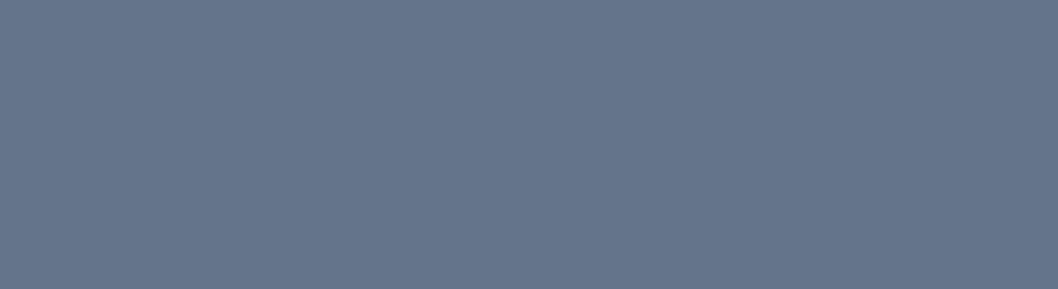
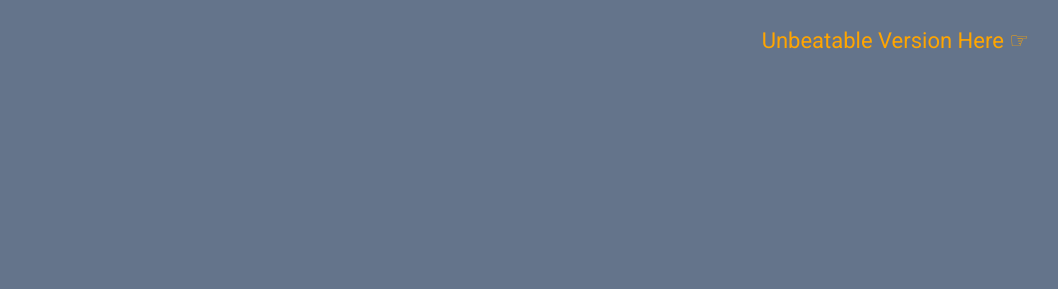
Before and after one commit to syedshaon/tic-tac-toe, a website: page index.html in a window 1280 px wide. Shown: the top 289 px of the page, without its empty margins (221-1279 px from the left). Drawn offline with Linux system fonts and the light colour scheme.

Commit message:
Added link of unbeatable version

```diff
--- a/index.html
+++ b/index.html
@@ -14,6 +14,11 @@
     <title>Tic Tac Toe Game</title>
   </head>
   <body>
+    <div class="unbeatable">
+      <a href="https://tic-tac-toe-unbeatable-version.onrender.com/"
+        >Unbeatable Version Here ☞</a
+      >
+    </div>
     <div class="name-area" id="name-area">
       <form action="#">
         <h1>Tic Tac Toe Game</h1>
--- a/style.scss
+++ b/style.scss
@@ -288,3 +288,14 @@ input#name:-internal-autofill-selected {
     cursor: pointer;
   }
 }
+
+.unbeatable {
+  position: fixed;
+  top: 30px;
+  right: 30px;
+  a {
+    color: orange;
+    font-size: 22px;
+    text-decoration: none;
+  }
+}
```
Also changed, not shown: style.css, 1 other file.
